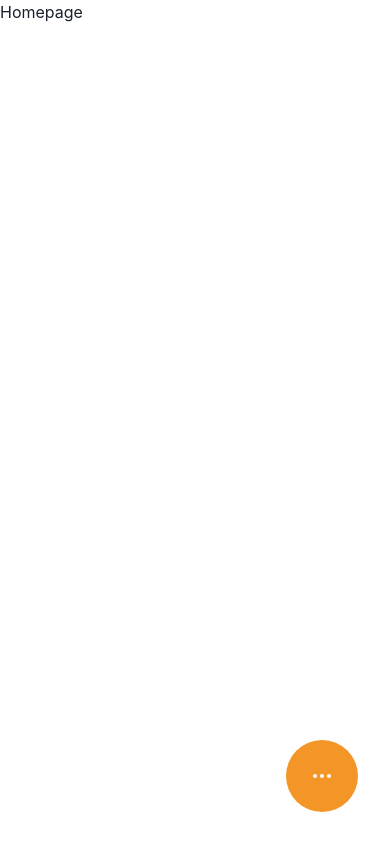
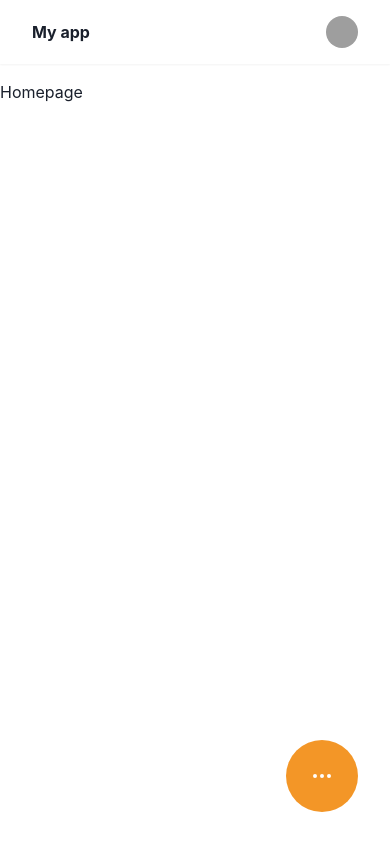
Before and after one commit to cookienumerique/tenue-de-chantiers, a Next.js app: page / in a window 390 px wide. Built offline with nearby package versions, Linux system fonts and the light colour scheme; grey boxes are pictures that could not be loaded.

Commit message:
feat(header): Définir le header mobile

```diff
--- /dev/null
+++ b/src/components/layout/_partials/HeaderMobile.tsx
@@ -0,0 +1,50 @@
+import { Avatar, Stack, Text } from '@chakra-ui/react';
+import { ReactElement } from 'react';
+
+/**
+ * @description Header for mobile
+ * @constructor
+ */
+export default function HeaderMobile(): ReactElement {
+  const name = 'John Doe';
+  return (
+    <Stack
+      boxShadow="sm"
+      paddingY="xs"
+      paddingX="md"
+    >
+      <Stack
+        display="flex"
+        flexDirection="row"
+        alignItems="center"
+        justifyContent="space-between"
+      >
+        {/*<Image*/}
+        {/*  borderRadius="lg"*/}
+        {/*  boxSize="32px"*/}
+        {/*  src="images/android-chrome-192x192.png"*/}
+        {/*  alt="logo"*/}
+        {/*/>*/}
+        {/* Title app*/}
+        <Text
+          fontSize="md"
+          color="gray.800"
+          fontWeight="bold"
+          textAlign="center"
+        >
+          {process?.env?.NEXT_PUBLIC_APP_NAME?.toUpperCase() ??
+            'My app'}
+        </Text>
+        {/* Avatar user */}
+        <Stack alignSelf="end">
+          <Avatar
+            name={name}
+            size="sm"
+            src="https://bit.ly/dan-abramov"
+            cursor="pointer"
+          />
+        </Stack>
+      </Stack>
+    </Stack>
+  );
+}
--- a/src/components/layout/_partials/LayoutMobile.tsx
+++ b/src/components/layout/_partials/LayoutMobile.tsx
@@ -2,6 +2,7 @@ import { Stack } from '@chakra-ui/react';
 import { ReactElement } from 'react';
 
 import ButtonShortCut from '@/components/button/ButtonShortCut';
+import HeaderMobile from '@/components/layout/_partials/HeaderMobile';
 
 type LayoutMobileProps = {
   children: ReactElement | ReactElement[];
@@ -19,7 +20,12 @@ export default function LayoutMobile(
 
   return (
     <Stack>
+      {/* Header */}
+      <HeaderMobile />
+      {/* Content */}
+      <Stack></Stack>
       {children}
+      {/* Footer */}
       <Stack>
         <ButtonShortCut />
       </Stack>
```
Also changed, not shown: environment.d.ts (added, +7 -0 lines).
